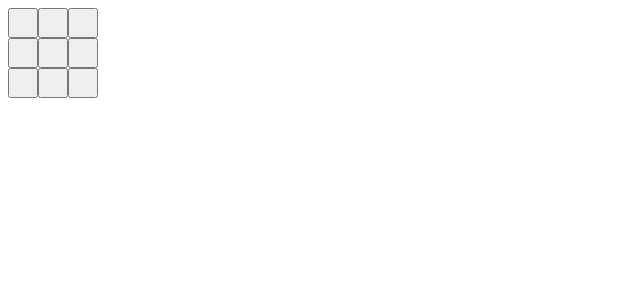
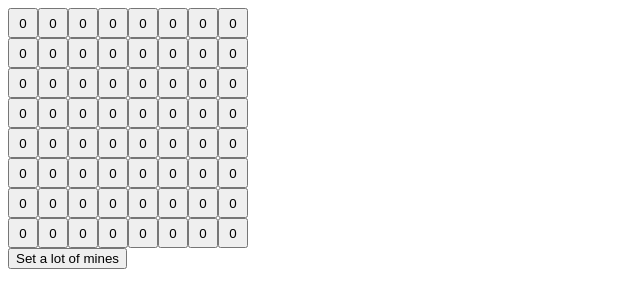
Before and after one commit to shadyman32/react-minesweeper, a React (Create React App) app: page / in a window 1280 px wide. Shown: the top 308 px of the page, without its empty margins (0-640 px from the left). Built offline with nearby package versions, Linux system fonts and the light colour scheme.

Commit message:
Three components and state described by number

```diff
--- a/src/App.js
+++ b/src/App.js
@@ -1,29 +1,92 @@
+import { useState } from "react";
+import { Board } from "./components/Board";
+
+let isGameStarted = false;
+
 export default function App() {
-  function Square() {
-    return (
-      <div>
-        <button className="square"></button>
-      </div>
-    )
+  const boardSize = 8;
+  const maxMines = 9;
+
+  const [squares, setSquares] = useState(Array(boardSize).fill(0).map(() => Array(boardSize).fill(0)));
+
+  function calcNumbers() {
+    const updateSquares = squares.slice();
+
+    updateSquares.forEach((row, yPos) => {
+      row.forEach((square, xPos) => {
+        if (square < -10) return;
+
+        if (row[xPos + 1] < -10) row[xPos] += 1;
+        if (row[xPos - 1] < -10) row[xPos] += 1;
+        if (updateSquares[yPos - 1]) {
+          if (updateSquares[yPos - 1][xPos] < -10) {
+            updateSquares[yPos][xPos] += 1;
+          }
+          if (updateSquares[yPos - 1][xPos - 1] < -10) {
+            updateSquares[yPos][xPos] += 1;
+          }
+          if (updateSquares[yPos - 1][xPos + 1] < -10) {
+            updateSquares[yPos][xPos] += 1;
+          }
+        }
+        if (updateSquares[yPos + 1]) {
+          if (updateSquares[yPos + 1][xPos] < -10) {
+            updateSquares[yPos][xPos] += 1;
+          }
+          if (updateSquares[yPos + 1][xPos - 1] < -10) {
+            updateSquares[yPos][xPos] += 1;
+          }
+          if (updateSquares[yPos + 1][xPos + 1] < -10) {
+            updateSquares[yPos][xPos] += 1;
+          }
+        }
+      });
+    });
+
+    setSquares(updateSquares);
+  }
+
+  function placeManyMines(boardSize) {
+    if (isGameStarted) return;
+
+    const updateSquares = squares.slice();
+
+    const mines = Array(maxMines);
+
+    for (let i = 0; i < mines.length; i++) {
+      let duplicate = false;
+      const newMine = {
+        y: Math.floor(Math.random() * boardSize),
+        x: Math.floor(Math.random() * boardSize)
+      }
+
+      mines.forEach((mine) => {
+        if (mine.y === newMine.y && mine.x === newMine.x) duplicate = true;
+      });
+
+      if (!duplicate) {
+        mines[i] = newMine;
+      } else {
+        duplicate = false;
+        i -= 1;
+        continue;
+      }
+    }
+
+    mines.forEach(position => {
+      updateSquares[position.y][position.x] = -100; // was -1, may cause problems
+    });
+
+    setSquares(updateSquares);
+    calcNumbers();
+
+    isGameStarted = true;
   }
 
   return (
-    <div className="board">
-      <div className="board-row">
-        <Square></Square>
-        <Square></Square>
-        <Square></Square>
-      </div>
-      <div className="board-row">
-        <Square></Square>
-        <Square></Square>
-        <Square></Square>
-      </div>
-      <div className="board-row">
-        <Square></Square>
-        <Square></Square>
-        <Square></Square>
-      </div>
-    </div>
+    <>
+      <Board squares={squares} setSquares={setSquares} />
+      <button onClick={() => placeManyMines(boardSize)}>Set a lot of mines</button>
+    </>
   );
 }
--- /dev/null
+++ b/src/components/Board.jsx
@@ -0,0 +1,17 @@
+import { BoardRow } from "./BoardRow"
+
+export function Board({ squares, setSquares }) {
+    function handleClick(rowId, columnId) {
+        const updateSquares = squares.slice();
+        updateSquares[rowId][columnId] = "!";
+        setSquares(updateSquares);
+    }
+
+    return (
+        squares.map((row, i) => {
+            return (
+                <BoardRow key={i} rowId={i} row={row} handleClick={handleClick} />
+            )
+        })
+    )
+}
--- /dev/null
+++ b/src/components/BoardRow.jsx
@@ -0,0 +1,13 @@
+import { Square } from "./Square";
+
+export function BoardRow({ rowId, row, handleClick }) {
+    return (
+        <div className="board-row">
+            {row.map((square, i) => {
+                return (
+                    <Square key={i} state={square} rowId={rowId} columnId={i} handleClick={handleClick}></Square>
+                );
+            })}
+        </div>
+    )
+}
--- /dev/null
+++ b/src/components/Square.jsx
@@ -0,0 +1,19 @@
+import React from 'react'
+
+export function Square({ state, rowId, columnId, handleClick }) {
+    let output;
+    if (state < 0) {
+        output = 'X';
+    } else if (state > 100) {
+        output = '!'
+    } else {
+        output = state;
+    }
+
+    const className = state < 0 ? "square-mine" : "square";
+    return (
+        <button className={className} onClick={() => handleClick(rowId, columnId)}>
+            {output}
+        </button>
+    )
+}
--- a/src/styles.css
+++ b/src/styles.css
@@ -5,6 +5,14 @@
     float: left;
 }
 
+.square-mine {
+    height: 30px;
+    width: 30px;
+    padding: 0px;
+    float: left;
+    background-color: red;
+}
+
 .board-row:after {
     clear: both;
     content: '';
```
